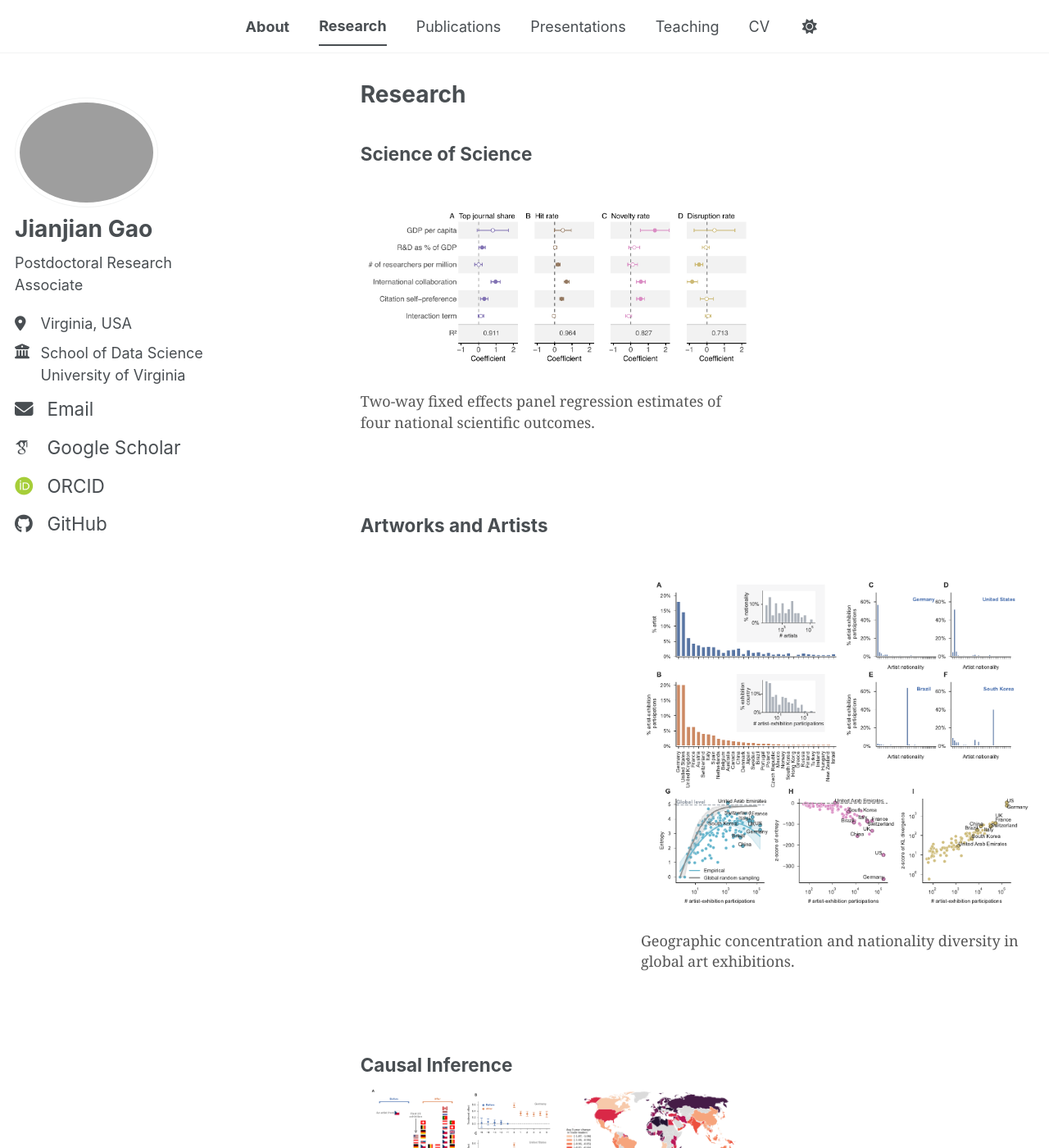
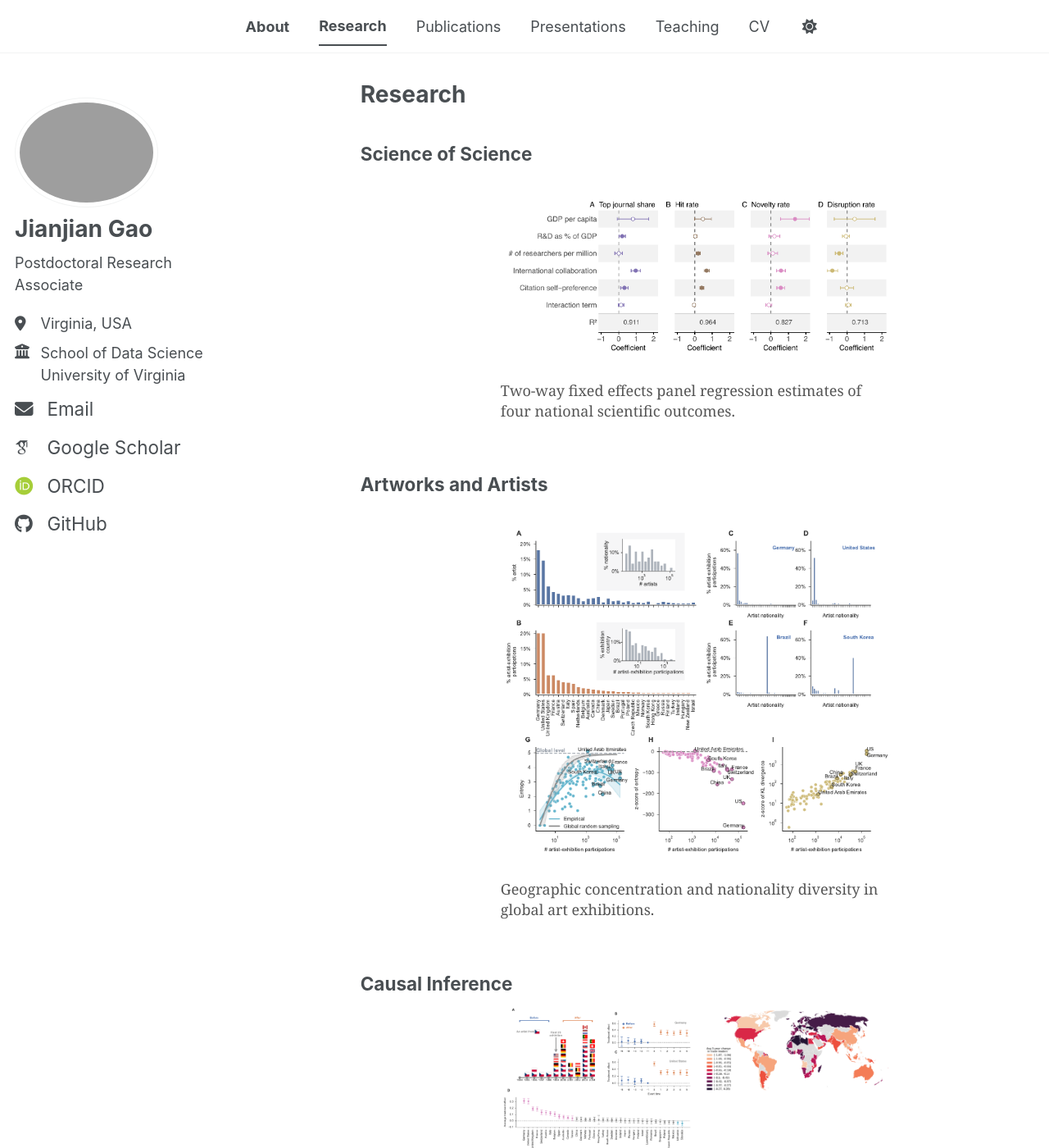
Before and after one commit to jiaoyang2018/jiaoyang2018.github.io, a Jekyll site: the page built from _pages/research.md, in a window 1280 px wide and 1400 px high. Shown: the whole window at 82% size. Built offline with Jekyll 4.4.1, drawn with Linux system fonts in a browser that asks for light colours; some web fonts are replaced; a script bundle is joined from its source files by our own code; library files that are not in the unit come from our copies.

Commit message:
Center figures in each Research section
Co-Authored-By: Claude Sonnet 4.6 <noreply@anthropic.com>

```diff
--- a/_pages/research.md
+++ b/_pages/research.md
@@ -12,17 +12,9 @@ author_profile: true
 .research-block h2 {
   margin-bottom: 0.6em;
 }
-.research-section {
-  display: flex;
-  align-items: flex-start;
-  gap: 2em;
-}
-.research-section.reverse {
-  flex-direction: row-reverse;
-}
 .research-fig {
   width: 480px;
-  flex-shrink: 0;
+  margin: 0 auto;
 }
 .research-fig img {
   width: 100%;
@@ -59,64 +47,52 @@ figcaption {
 
 <div class="research-block">
   <h2>Science of Science</h2>
-  <div class="research-section">
-    <div class="research-fig">
-      <figure>
-        <img src="/images/research/scisci1.png" alt="Two-way fixed effects panel regression estimates of four national scientific outcomes">
-        <figcaption>Two-way fixed effects panel regression estimates of four national scientific outcomes.</figcaption>
-      </figure>
-    </div>
-    <div class="research-text"></div>
+  <div class="research-fig">
+    <figure>
+      <img src="/images/research/scisci1.png" alt="Two-way fixed effects panel regression estimates of four national scientific outcomes">
+      <figcaption>Two-way fixed effects panel regression estimates of four national scientific outcomes.</figcaption>
+    </figure>
   </div>
 </div>
 
 <div class="research-block">
   <h2>Artworks and Artists</h2>
-  <div class="research-section reverse">
-    <div class="research-fig">
-      <figure>
-        <img src="/images/research/art1.png" alt="Geographic concentration and nationality diversity in global art exhibitions">
-        <figcaption>Geographic concentration and nationality diversity in global art exhibitions.</figcaption>
-      </figure>
-    </div>
-    <div class="research-text"></div>
+  <div class="research-fig">
+    <figure>
+      <img src="/images/research/art1.png" alt="Geographic concentration and nationality diversity in global art exhibitions">
+      <figcaption>Geographic concentration and nationality diversity in global art exhibitions.</figcaption>
+    </figure>
   </div>
 </div>
 
 <div class="research-block">
   <h2>Causal Inference</h2>
-  <div class="research-section">
-    <div class="research-fig">
-      <div class="fig-pair">
-        <figure>
-          <img src="/images/research/causal1.png" alt="Geographic capital conversion in contemporary art markets">
-          <figcaption>Geographic capital conversion in contemporary art markets.</figcaption>
-        </figure>
-        <figure>
-          <img src="/images/research/causal2.png" alt="IV validation: average change in predicted trade">
-          <figcaption>IV validation: average change in predicted trade.</figcaption>
-        </figure>
-      </div>
+  <div class="research-fig">
+    <div class="fig-pair">
+      <figure>
+        <img src="/images/research/causal1.png" alt="Geographic capital conversion in contemporary art markets">
+        <figcaption>Geographic capital conversion in contemporary art markets.</figcaption>
+      </figure>
+      <figure>
+        <img src="/images/research/causal2.png" alt="IV validation: average change in predicted trade">
+        <figcaption>IV validation: average change in predicted trade.</figcaption>
+      </figure>
     </div>
-    <div class="research-text"></div>
   </div>
 </div>
 
 <div class="research-block">
   <h2>Network Science</h2>
-  <div class="research-section reverse">
-    <div class="research-fig">
-      <div class="fig-pair">
-        <figure>
-          <img src="/images/research/network1.png" alt="Network of nationality over-representation in international art exhibitions">
-          <figcaption>Network of nationality over-representation in international art exhibitions.</figcaption>
-        </figure>
-        <figure>
-          <img src="/images/research/network2.png" alt="University board Interlock Network">
-          <figcaption>University board interlock network.</figcaption>
-        </figure>
-      </div>
+  <div class="research-fig">
+    <div class="fig-pair">
+      <figure>
+        <img src="/images/research/network1.png" alt="Network of nationality over-representation in international art exhibitions">
+        <figcaption>Network of nationality over-representation in international art exhibitions.</figcaption>
+      </figure>
+      <figure>
+        <img src="/images/research/network2.png" alt="University board interlock network">
+        <figcaption>University board interlock network.</figcaption>
+      </figure>
     </div>
-    <div class="research-text"></div>
   </div>
 </div>
```
Also changed, not shown: other parts of _pages/research.md (+0 -4 lines).
